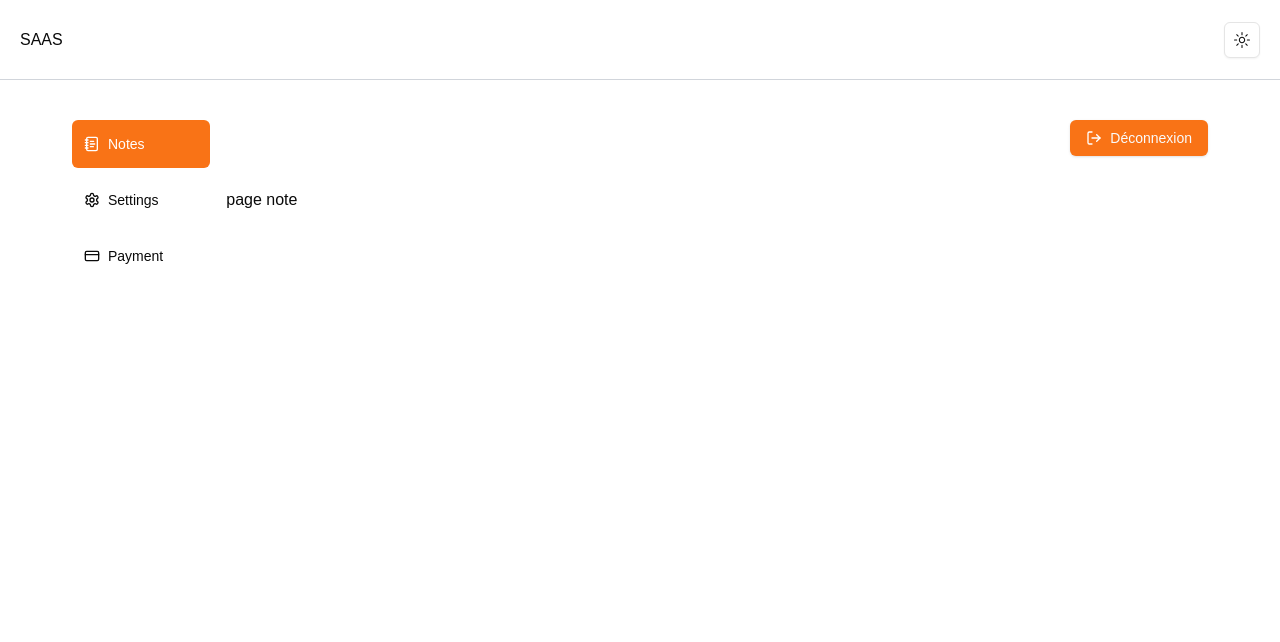
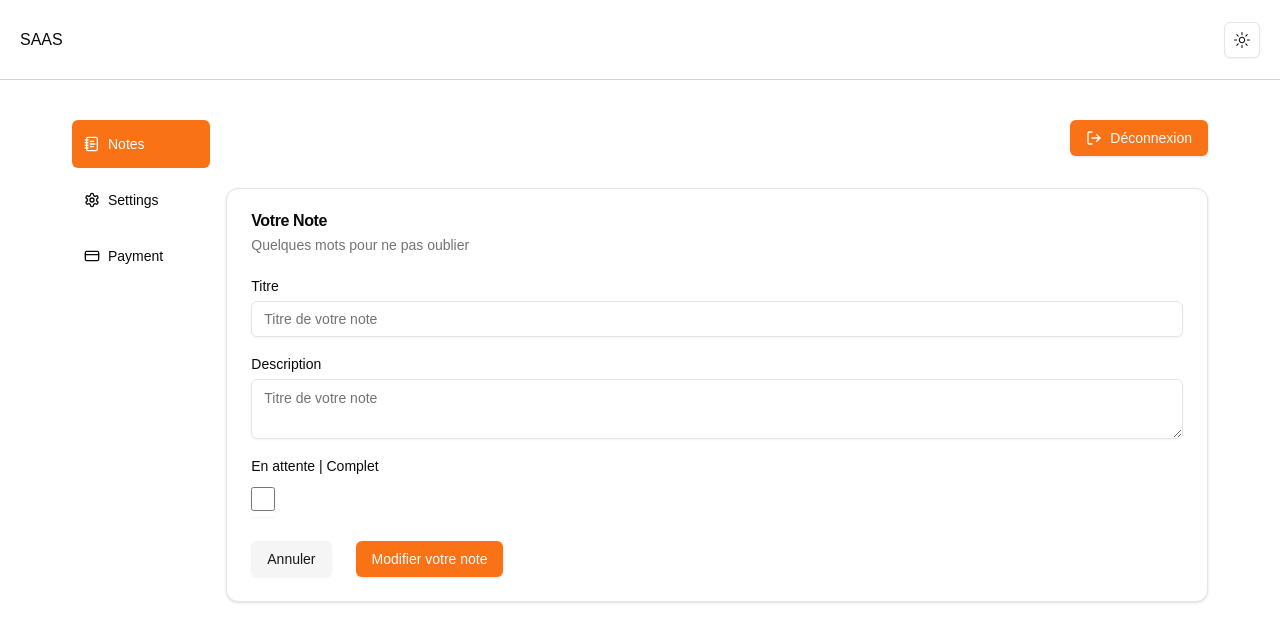
Before and after one commit to Adrien-legeleu/saas-1-test-bon-, a Next.js app: page /dashboard/notes/note/1 in a window 1280 px wide. Shown: the top 642 px of the page. Built offline with nearby package versions, Linux system fonts and the light colour scheme.

Commit message:
dashboard create and delete and read finish , updating beigin created

```diff
--- a/app/components/ButtonDelete.tsx
+++ b/app/components/ButtonDelete.tsx
@@ -1,18 +1,29 @@
 "use client";
 import { Button } from "@/components/ui/button";
 import { Input } from "@/components/ui/input";
+import { deleteNote } from "@/lib/actionsNotes";
 import { Trash2 } from "lucide-react";
+import { toast } from "react-toastify";
 
 interface DeleteButtonprops {
   id: string;
+  updateNotes: (id: string) => void;
 }
-export default function ButtonDelete({ id }: DeleteButtonprops) {
+export default function ButtonDelete({ id, updateNotes }: DeleteButtonprops) {
+  const handleSubmit = async () => {
+    try {
+      await deleteNote(id);
+      updateNotes(id);
+      toast.success("note supprime avec succès");
+    } catch (error) {
+      console.error("error lors de la suppression", error);
+      toast.error("error lors de la suppression");
+    }
+  };
+
   return (
-    <form>
-      <Input type="hidden" name="id" value={id} />
-      <Button type="submit" variant="destructive">
-        <Trash2 />
-      </Button>
-    </form>
+    <Button onClick={handleSubmit} type="submit" variant="destructive">
+      <Trash2 />
+    </Button>
   );
 }
--- a/app/dashboard/notes/note/[id]/page.tsx
+++ b/app/dashboard/notes/note/[id]/page.tsx
@@ -1,3 +1,75 @@
-export default function PageNote() {
-  return <div>page note</div>;
+import { Button } from "@/components/ui/button";
+import {
+  Card,
+  CardContent,
+  CardDescription,
+  CardFooter,
+  CardHeader,
+  CardTitle,
+} from "@/components/ui/card";
+import { Input } from "@/components/ui/input";
+import { Label } from "@/components/ui/label";
+import { Textarea } from "@/components/ui/textarea";
+import Link from "next/link";
+
+interface Params {
+  id: string;
+  title: string;
+  description: string;
+  completed: boolean;
 }
+
+interface UpdatePageProps {
+  params: Params;
+}
+
+export default function PageNote({ params }: UpdatePageProps) {
+  return (
+    <Card>
+      <form>
+        <CardHeader>
+          <CardTitle>Votre Note</CardTitle>
+          <CardDescription>Quelques mots pour ne pas oublier</CardDescription>
+        </CardHeader>
+        <CardContent className="flex flex-col gap-y-5">
+          <div className="gap-y-2 flex flex-col">
+            <Label htmlFor="title">Titre</Label>
+            <Input
+              name="title"
+              id="title"
+              type="text"
+              required
+              placeholder="Titre de votre note"
+            />
+          </div>
+          <div className="gap-y-2 flex flex-col">
+            <Label htmlFor="description">Description</Label>
+            <Textarea
+              name="description"
+              id="description"
+              required
+              placeholder="Titre de votre note"
+            />
+          </div>
+          <div className="gap-y-2 flex flex-col">
+            <Label htmlFor="completed">En attente | Complet</Label>
+            <Input
+              name="completed"
+              id="completed"
+              type="checkbox"
+              className="w-6 cursor-pointer "
+            />
+          </div>
+        </CardContent>
+        <CardFooter className="gap-x-6">
+          <Button variant="secondary">
+            <Link href="/dashboard/notes">Annuler</Link>
+          </Button>
+          <Button className="bg-orange-500 hover:bg-orange-600 text-white">
+            Modifier votre note
+          </Button>
+        </CardFooter>
+      </form>
+    </Card>
+  );
+}
--- a/app/dashboard/notes/page.tsx
+++ b/app/dashboard/notes/page.tsx
@@ -3,7 +3,7 @@ import { useEffect, useState } from "react";
 import ButtonDelete from "@/app/components/ButtonDelete";
 import { Button } from "@/components/ui/button";
 import { Card } from "@/components/ui/card";
-import { FilePenLine } from "lucide-react";
+import { File, FilePenLine } from "lucide-react";
 import Link from "next/link";
 import { getAllnotes } from "@/lib/actionsNotes"; // Mettez à jour pour utiliser une fonction client
 import { getUser } from "@/lib/actionsUsers";
@@ -18,10 +18,13 @@ type Note = {
 };
 
 export default function PageNotes() {
-  const [notes, setNotes] = useState<Note[]>([]); // Initialisez l'état des notes
-  const [loading, setLoading] = useState(true); // État pour gérer le chargement
+  const [notes, setNotes] = useState<Note[]>([]);
+  const [loading, setLoading] = useState(true);
 
-  // Fonction pour charger les notes
+  const updateNotes = (deletedId: string) => {
+    setNotes((prevNotes) => prevNotes.filter((note) => note.id !== deletedId));
+  };
+
   const loadNotes = async () => {
     try {
       const user = await getUser();
@@ -39,7 +42,7 @@ export default function PageNotes() {
   }, []);
 
   if (loading) {
-    return <p>Chargement des notes...</p>; // Affichage lors du chargement
+    return <p>Chargement des notes...</p>;
   }
 
   return (
@@ -60,8 +63,17 @@ export default function PageNotes() {
       </div>
 
       {notes.length < 1 ? (
-        <div className="flex flex-col min-h-[400px] items-center justify-center rounded-md border border-dashed p-3">
-          pas de note
+        <div className="flex flex-col min-h-[400px] gap-2 items-center justify-center rounded-md border border-dashed p-3">
+          <div className="w-16 h-16 rounded-full flex items-center justify-center bg-orange-500 bg-opacity-20 mb-4">
+            <File className="text-orange-900" />
+          </div>
+          <p className="text-lg">Vous n'avez aucune note</p>
+          <p className="text-muted-foreground text-sm">
+            Commencez maintenant à créer des notes via notes application
+          </p>
+          <Button className="bg-orange-500 hover:bg-orange-600 text-white mt-4">
+            <Link href="/dashboard/notes/create">Créer une nouvelle note</Link>
+          </Button>
         </div>
       ) : (
         <div className="flex flex-col space-y-4">
@@ -84,7 +96,7 @@ export default function PageNotes() {
                     <FilePenLine className="w-4" />
                   </Link>
                 </Button>
-                <ButtonDelete id={note.id} />
+                <ButtonDelete id={note.id} updateNotes={updateNotes} />
               </div>
             </Card>
           ))}
```
Also changed, not shown: lib/actionsNotes.ts (+20 -0 lines), 1 other file (tests, documents, lock files or other folders).
